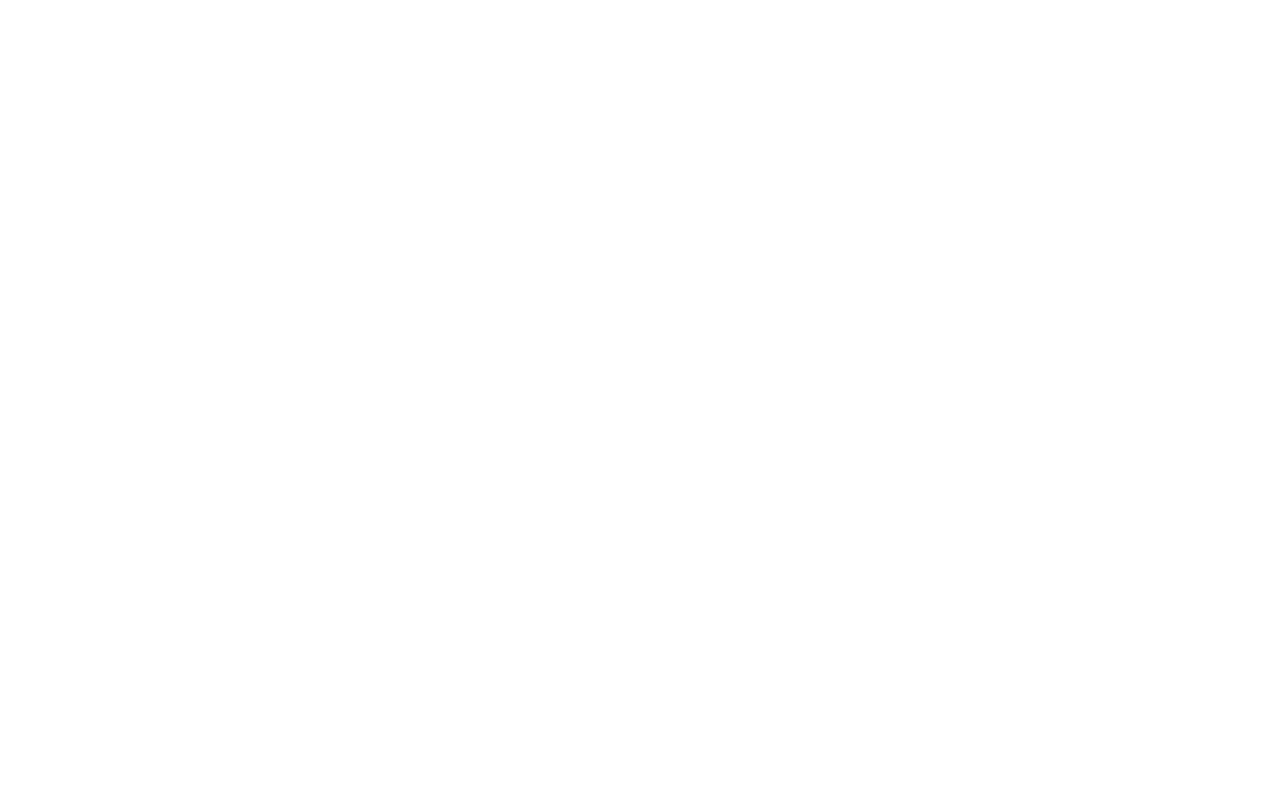
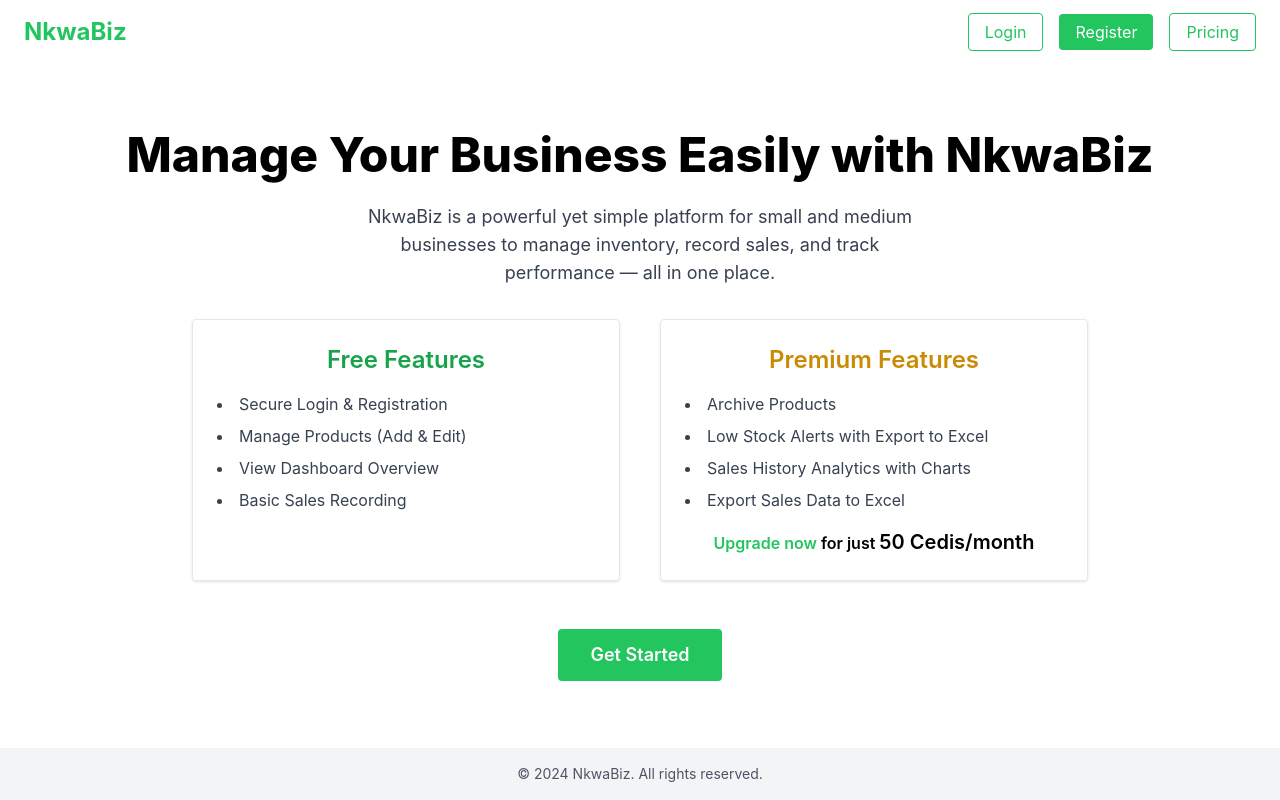
Before and after one commit to mash20-dot/SaaS, a Vue app: page /landing in a window 1280 px wide. Before the commit this address had no page. Built offline with nearby package versions, Linux system fonts and the light colour scheme.

Commit message:
added landing

```diff
--- /dev/null
+++ b/src/pages/Landing.vue
@@ -0,0 +1,79 @@
+<template>
+  <div class="min-h-screen flex flex-col">
+    <header class="bg-white shadow-md">
+      <nav class="container mx-auto flex justify-between items-center py-4 px-6">
+        <div class="text-2xl font-bold text-primary">NkwaBiz</div>
+        <div class="space-x-4">
+          <router-link
+            to="/login"
+            class="px-4 py-2 border border-primary text-primary rounded hover:bg-primary hover:text-white transition"
+            >Login</router-link
+          >
+          <router-link
+            to="/register"
+            class="px-4 py-2 bg-primary text-white rounded hover:bg-primary-dark transition"
+            >Register</router-link
+          >
+          <router-link
+            to="/pricing"
+            class="px-4 py-2 border border-primary text-primary rounded hover:bg-primary hover:text-white transition"
+            >Pricing</router-link
+          >
+        </div>
+      </nav>
+    </header>
+
+    <main class="flex-grow bg-white flex flex-col justify-center items-center text-center px-6">
+      <h1 class="text-4xl md:text-5xl font-extrabold mb-6 text-black">
+        Manage Your Business Easily with NkwaBiz
+      </h1>
+      <p class="max-w-xl text-gray-700 mb-8 text-lg">
+        NkwaBiz is a powerful yet simple platform for small and medium businesses to
+        manage inventory, record sales, and track performance — all in one place.
+      </p>
+
+      <div class="max-w-4xl w-full grid grid-cols-1 md:grid-cols-2 gap-10 mb-12">
+        <div class="border rounded shadow p-6">
+          <h2 class="text-2xl font-semibold mb-4 text-green-600">Free Features</h2>
+          <ul class="list-disc list-inside space-y-2 text-gray-700 text-left">
+            <li>Secure Login & Registration</li>
+            <li>Manage Products (Add & Edit)</li>
+            <li>View Dashboard Overview</li>
+            <li>Basic Sales Recording</li>
+          </ul>
+        </div>
+
+        <div class="border rounded shadow p-6">
+          <h2 class="text-2xl font-semibold mb-4 text-yellow-600">Premium Features</h2>
+          <ul class="list-disc list-inside space-y-2 text-gray-700 text-left">
+            <li>Archive Products</li>
+            <li>Low Stock Alerts with Export to Excel</li>
+            <li>Sales History Analytics with Charts</li>
+            <li>Export Sales Data to Excel</li>
+          </ul>
+          <p class="mt-4 font-semibold">
+            <router-link to="/pricing" class="text-primary hover:underline">Upgrade now</router-link> for just <span class="text-xl">50 Cedis/month</span>
+          </p>
+        </div>
+      </div>
+
+      <router-link
+        to="/register"
+        class="inline-block bg-primary text-white px-8 py-3 rounded text-lg font-semibold hover:bg-primary-dark transition"
+        >Get Started</router-link
+      >
+    </main>
+
+    <footer class="bg-gray-100 text-center py-4 text-sm text-gray-600">
+      &copy; 2024 NkwaBiz. All rights reserved.
+    </footer>
+  </div>
+</template>
+
+<script setup>
+// No script logic needed for this static landing page
+</script>
+
+<style scoped>
+/* Optional styling here */
+</style>
--- /dev/null
+++ b/src/pages/Pricing.vue
@@ -0,0 +1,62 @@
+<template>
+  <div class="min-h-screen flex flex-col">
+    <header class="bg-white shadow-md">
+      <nav class="container mx-auto flex justify-between items-center py-4 px-6">
+        <div class="text-2xl font-bold text-primary">NkwaBiz</div>
+        <div class="space-x-4">
+          <router-link
+            to="/"
+            class="px-4 py-2 border border-primary text-primary rounded hover:bg-primary hover:text-white transition"
+            >Home</router-link
+          >
+          <router-link
+            to="/login"
+            class="px-4 py-2 border border-primary text-primary rounded hover:bg-primary hover:text-white transition"
+            >Login</router-link
+          >
+          <router-link
+            to="/register"
+            class="px-4 py-2 bg-primary text-white rounded hover:bg-primary-dark transition"
+            >Register</router-link
+          >
+        </div>
+      </nav>
+    </header>
+
+    <main class="flex-grow flex flex-col items-center justify-center px-6 py-12 bg-white">
+      <h1 class="text-4xl font-bold mb-6 text-black">Pricing</h1>
+      <div class="max-w-md w-full border rounded-lg shadow-lg p-8 text-center">
+        <h2 class="text-3xl font-semibold mb-4">Premium Plan</h2>
+        <p class="text-5xl font-extrabold mb-4 text-primary">50 Cedis<span class="text-xl font-normal">/month</span></p>
+        <ul class="mb-6 text-left text-gray-700 space-y-2">
+          <li>✔️ Archive Products</li>
+          <li>✔️ Low Stock Alerts with Export</li>
+          <li>✔️ Sales History & Analytics</li>
+          <li>✔️ Export Sales Data to Excel</li>
+          <li>✔️ Priority Support</li>
+        </ul>
+        <button
+          @click="subscribe"
+          class="bg-primary text-white px-6 py-3 rounded hover:bg-primary-dark transition"
+        >
+          Subscribe Now
+        </button>
+      </div>
+    </main>
+
+    <footer class="bg-gray-100 text-center py-4 text-sm text-gray-600">
+      &copy; 2024 NkwaBiz. All rights reserved.
+    </footer>
+  </div>
+</template>
+
+<script setup>
+function subscribe() {
+  alert('Subscription flow coming soon!')
+  // Here you can integrate with payment gateway or subscription API later.
+}
+</script>
+
+<style scoped>
+/* Optional styling */
+</style>
```
Also changed, not shown: src/router/index.js (+6 -2 lines).
